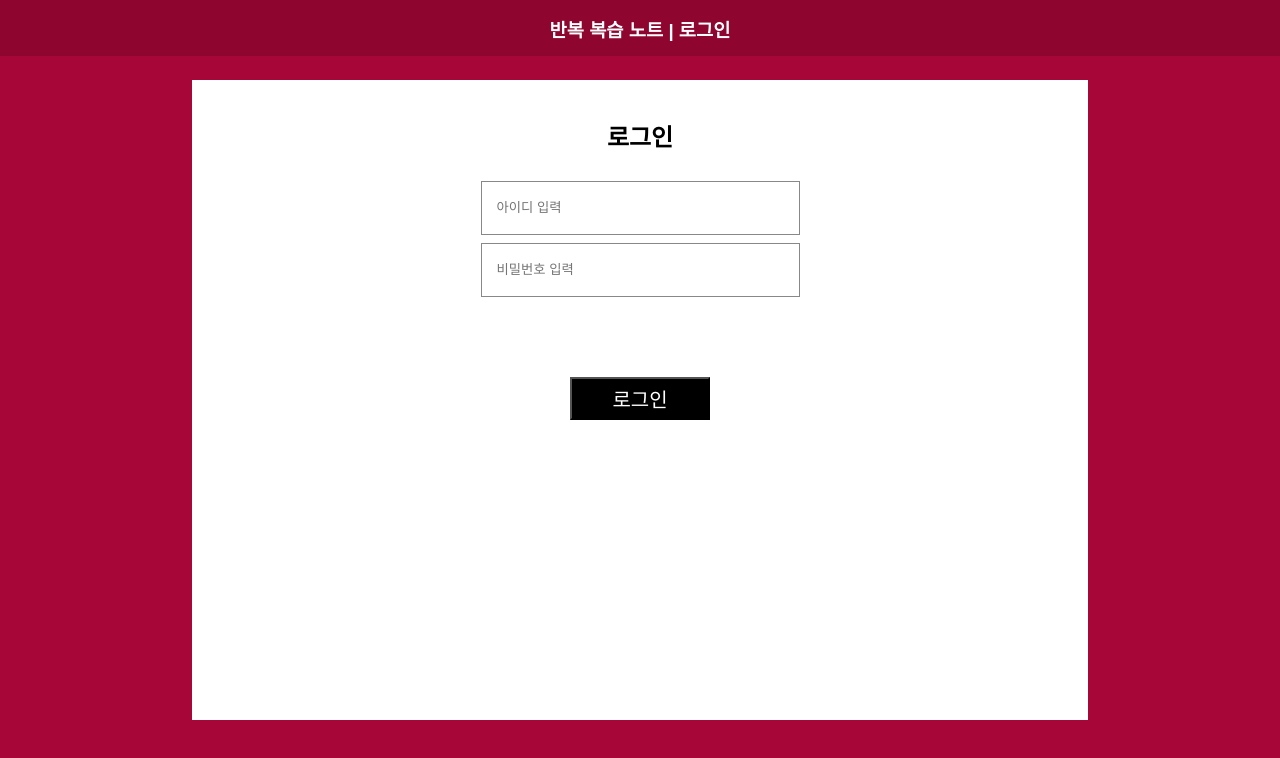
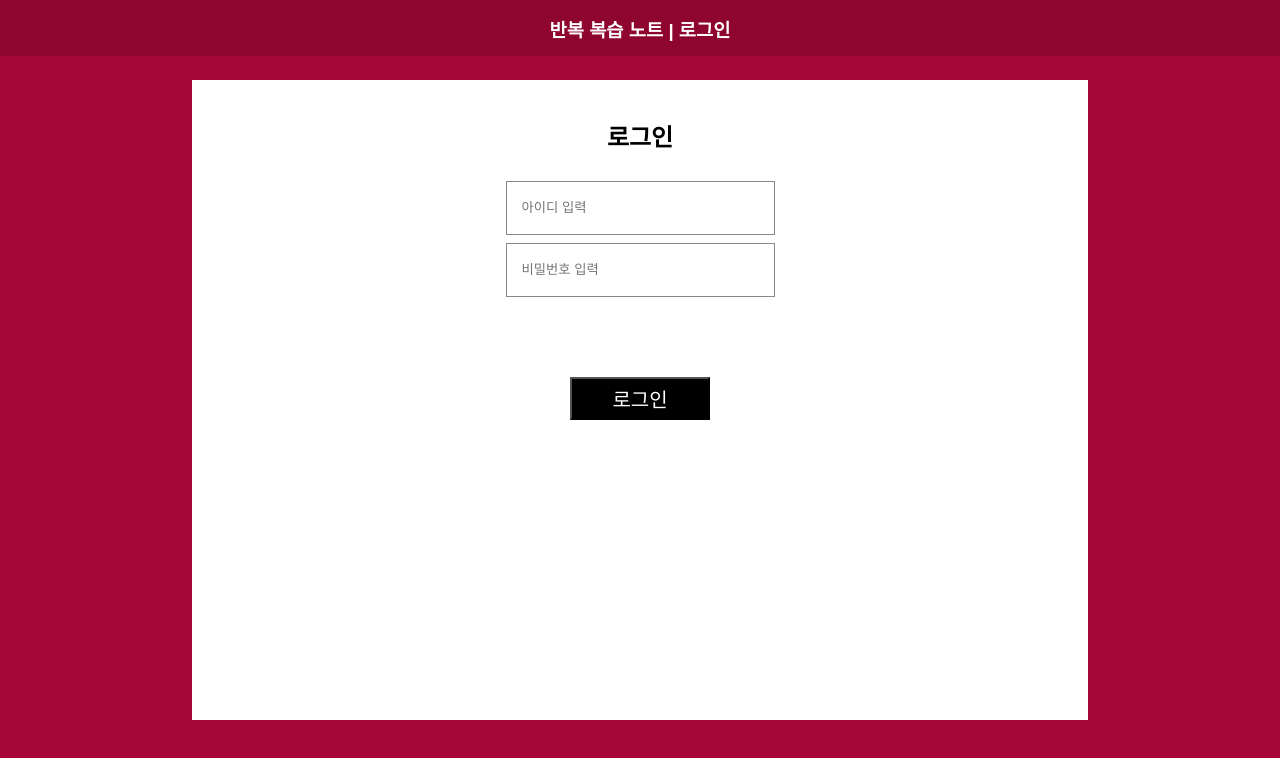
Before and after one commit to 9s2mil/9s2mil.github.io, a plain HTML site: page index.html in a window 1280 px wide. Drawn offline with Linux system fonts and the light colour scheme.

Commit message:
Update indexcss.css

```diff
--- a/indexcss.css
+++ b/indexcss.css
@@ -4,5 +4,5 @@ body { font-family: Arial, sans-serif; text-align: center; background-color: #a7
 header { background-color: #8e0530; position: fixed; top: 0; left: 0; width: 100%; width: 100%; height: 7vh;
          color: #fff; display: flex; justify-content: center; align-items: center; text-align: center; }
 .login { background-color: #fff; width: 70vw; transform: translate(-50%, -50%); top: 50%; left: 50%; position: fixed; height: 80vh;}
-.textinput { border: 1px solid #888; margin-top: 1vh; width: 300px; height: 50px; padding-left: 15px;}
+.textinput { border: 1px solid #888; margin-top: 1vh; width: 250px; height: 50px; padding-left: 15px;}
 .loginBt { background-color: #000; color: #fff; margin-top: 80px; font-size: 20px; padding: 5px 40px;}
```
